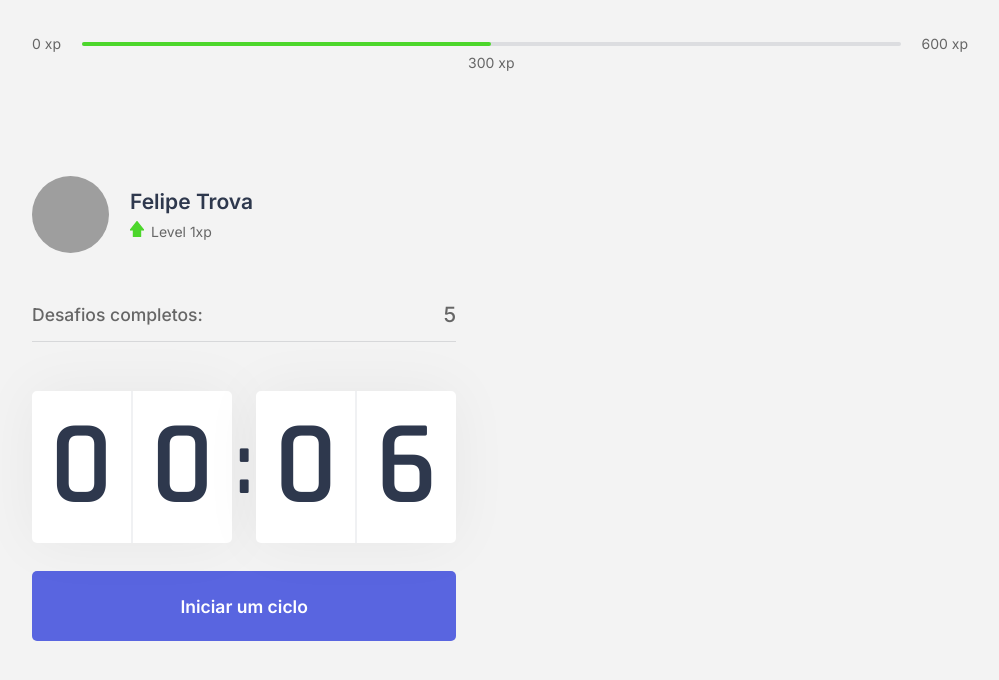
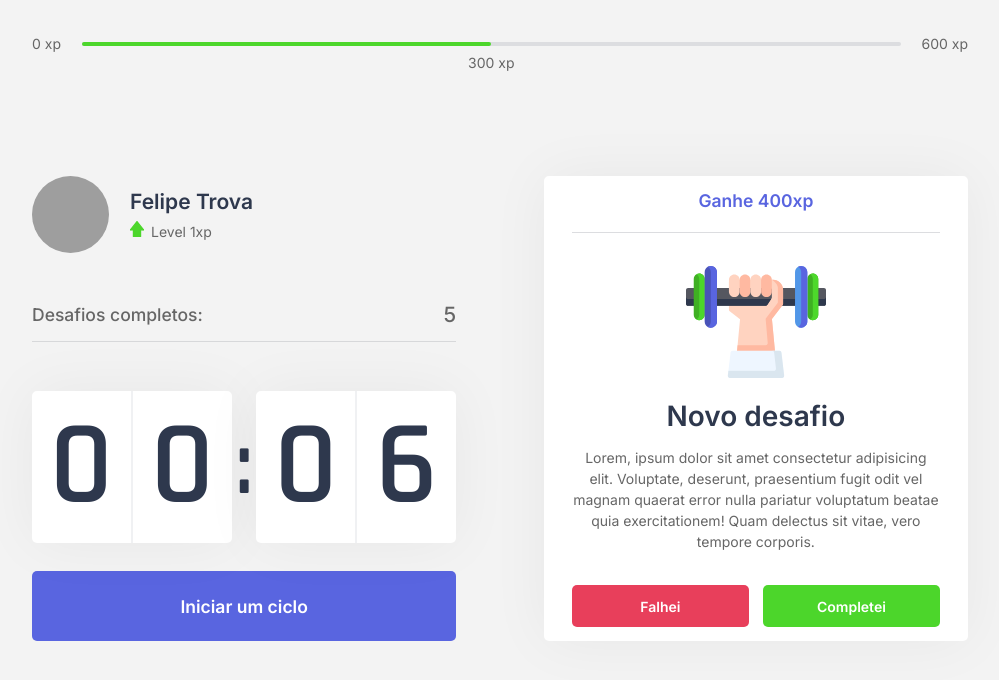
Before and after one commit to felipetrova/nlw-4-react, a Next.js app: page / in a window 1280 px wide. Shown: the top 680 px of the page, without its empty margins (140-1139 px from the left). Built offline with nearby package versions, Linux system fonts and the light colour scheme; grey boxes are pictures that could not be loaded.

Commit message:
Create structure layout to ChallengeBox

```diff
--- /dev/null
+++ b/src/components/ChallengeBox.tsx
@@ -0,0 +1,50 @@
+import styles from '../styles/components/ChallengeBox.module.css';
+
+export function ChallengeBox() {
+    const hasActiveChallenge = true;
+
+    return (
+        <div className={styles.challengeBoxContainer}>
+            {hasActiveChallenge ? (
+                <div className={styles.challengeActive}>
+                    <header>
+                        Ganhe 400xp
+                    </header>
+
+                    <main>
+                        <img src="icons/body.svg" alt=""/>
+                        <strong>Novo desafio</strong>
+                        <p>
+                            Lorem, ipsum dolor sit amet consectetur adipisicing elit. Voluptate, deserunt, praesentium fugit odit vel magnam quaerat error nulla pariatur voluptatum beatae quia exercitationem! Quam delectus sit vitae, vero tempore corporis.
+                        </p>
+                    </main>
+
+                    <footer>
+                        <button
+                            type="button"
+                            className={styles.challengeFailedButton}
+                        >
+                            Falhei
+                        </button>
+
+                        <button
+                            type="button"
+                            className={styles.challengeSucceededButton}
+                        >
+                            Completei
+                        </button>
+                    </footer>
+                </div>
+            ) : (
+                <div className={styles.challengeNotActive}>
+                    <strong>Finalize o ciclo para receber um desafio</strong>
+
+                    <p>
+                        <img src="icons/level-up.svg" alt="Level up"/>
+                        Avance de level complentando desafios.
+                    </p>
+                </div>
+            )}
+        </div>
+    );
+}
--- a/src/pages/index.tsx
+++ b/src/pages/index.tsx
@@ -1,5 +1,6 @@
 import Head from 'next/head';
 
+import { ChallengeBox } from '../components/ChallengeBox';
 import { CompletedChallenges } from "../components/CompletedChallenges";
 import { CountDown } from "../components/CountDown";
 import { ExperienceBar } from "../components/ExperienceBar";
@@ -23,7 +24,9 @@
           <CountDown />
         </div>
 
-        <div></div>
+        <div>
+          <ChallengeBox />
+        </div>
       </section>
     </div>
   )
--- /dev/null
+++ b/src/styles/components/ChallengeBox.module.css
@@ -0,0 +1,110 @@
+.challengeBoxContainer {
+  height: 100%;
+
+  background: var(--white);
+  border-radius: 5px;
+  box-shadow: 0 0 60px rgba(0, 0, 0, 0.05);
+  padding: 1rem 2rem;
+
+  display: flex;
+  flex-direction: column;
+  align-items: center;
+  justify-content: center;
+
+  text-align: center;
+}
+
+.challengeNotActive {
+  display: flex;
+  flex-direction: column;
+  align-items: center;
+}
+
+.challengeNotActive strong {
+  font-size: 1.5rem;
+  font-weight: 500;
+  line-height: 1.4;
+}
+
+.challengeNotActive p {
+  display: flex;
+  flex-direction: column;
+  align-items: center;
+  line-height: 1.4;
+  max-width: 70%;
+  margin-top: 3rem;
+}
+
+.challengeNotActive p img {
+  margin-bottom: 1rem;
+}
+
+.challengeActive {
+  height: 100%;
+
+  display: flex;
+  flex-direction: column;
+}
+
+.challengeActive header {
+  color: var(--blue);
+  font-weight: 600;
+  font-size: 1.25rem;
+  padding: 0 2rem 1.5rem;
+  border-bottom: 1px solid var(--gray-line);
+}
+
+.challengeActive main {
+  flex: 1;
+  display: flex;
+  flex-direction: column;
+  align-items: center;
+  justify-content: center;
+}
+
+.challengeActive main strong {
+  font-weight: 600;
+  font-size: 2rem;
+  color: var(--title);
+  margin: 1.5rem 0 1rem;
+}
+
+.challengeActive main p {
+  line-height: 1.5;
+}
+
+.challengeActive footer {
+  display: grid;
+  grid-template-columns: 1fr 1fr;
+  gap: 1rem;
+}
+
+.challengeActive footer button {
+  height: 3rem;
+
+  display: flex;
+  align-items: center;
+  justify-content: center;
+
+  outline: none;
+  border: 0;
+  border-radius: 5px;
+
+  color: var(--white);
+  font-size: 1rem;
+  font-weight: 600;
+
+  transition: filter 0.2s;
+}
+
+.challengeActive footer button.challengeFailedButton {
+  background: var(--red);
+}
+
+.challengeActive footer button.challengeSucceededButton {
+  background: var(--green);
+}
+
+.challengeActive footer button:hover {
+  filter: brightness(0.9);
+}
```
